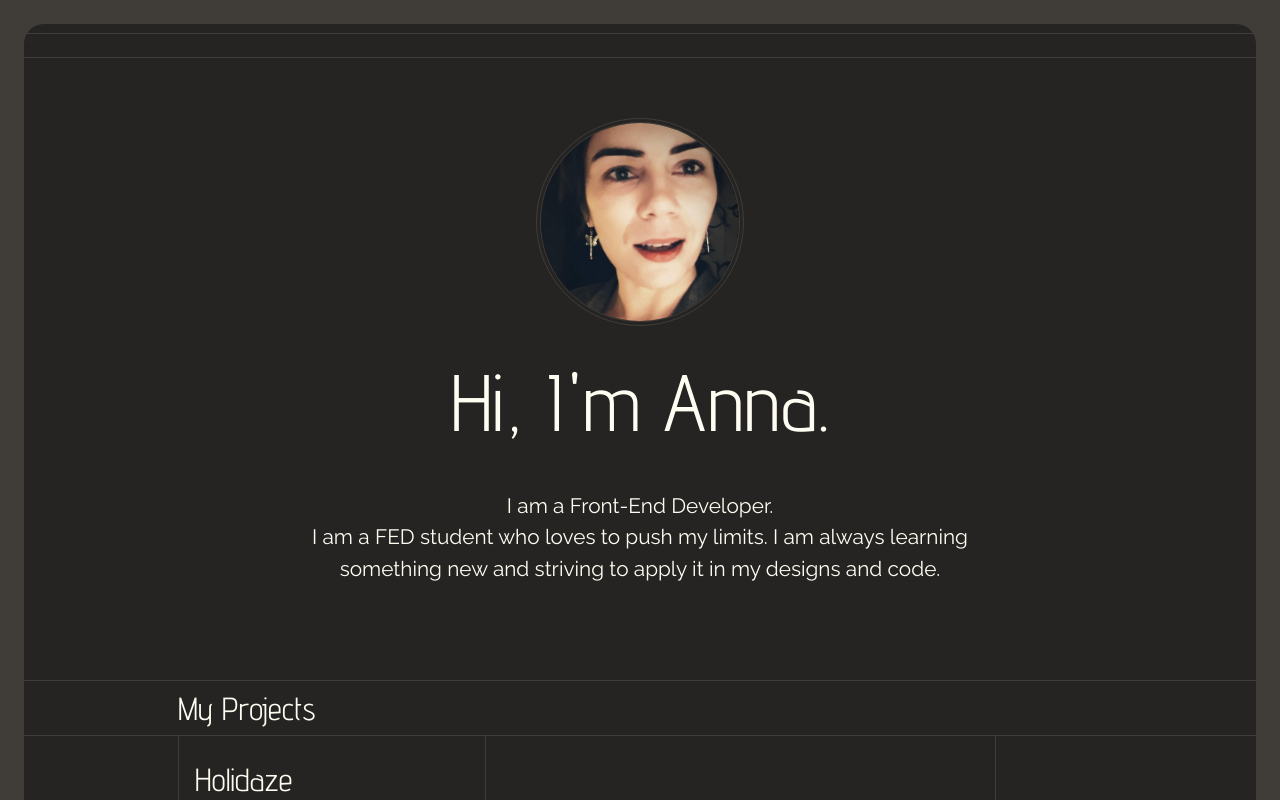
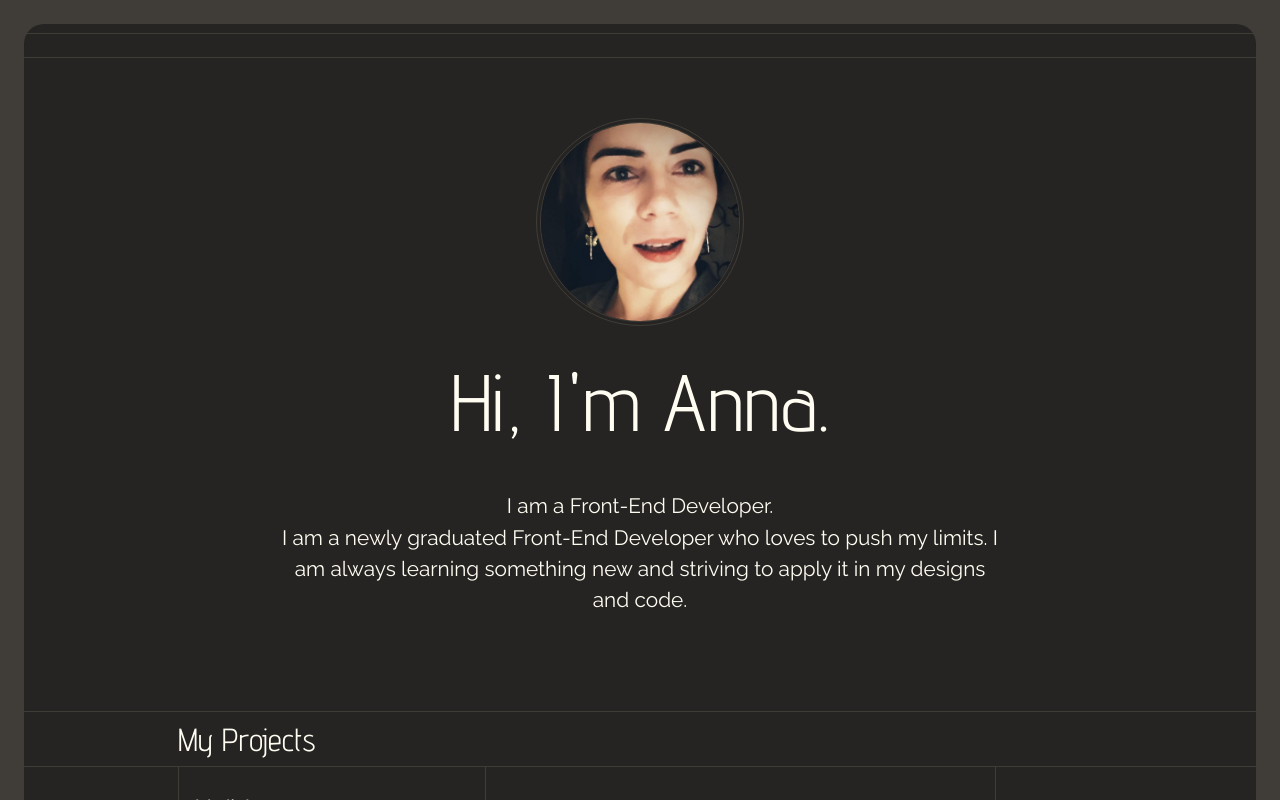
Before and after one commit to AnnaAWojtowicz/MyPortfolio, a React (Vite) app: page / in a window 1280 px wide. Shown: the top 800 px of the page. Built offline with nearby package versions, Linux system fonts and the light colour scheme.

Commit message:
info update

```diff
--- a/src/components/Home.jsx
+++ b/src/components/Home.jsx
@@ -33,7 +33,7 @@ function Home() {
                 <h1 className="title">Hi, I'm Anna.</h1>
                 <div className='aboutMeContainer'>
                     <div className='aboutMe'>I am a Front-End Developer.</div>
-                    <div className='aboutMe'>I am a FED student who loves to push my limits. I am always learning something new and striving to apply it in my designs and code.</div>
+                    <div className='aboutMe'>I am a newly graduated Front-End Developer who loves to push my limits. I am always learning something new and striving to apply it in my designs and code.</div>
                 </div>
             </div>
             <div className='contentContainer2'>
```
